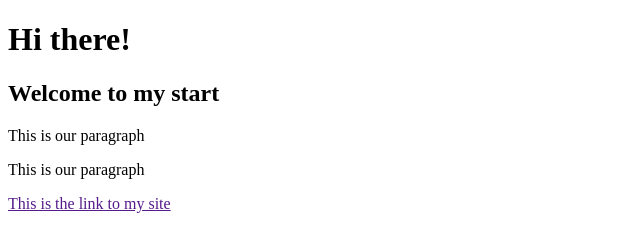
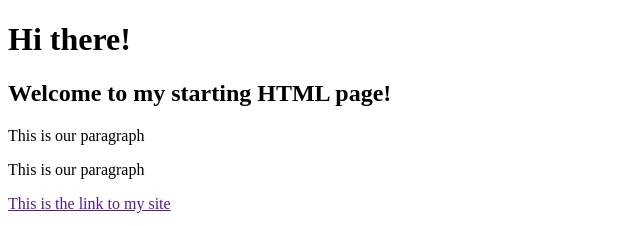
Before and after one commit to cogdefi/exercise-1, a plain HTML site: page index.html in a window 1280 px wide. Shown: the top 226 px of the page, without its empty margins (0-640 px from the left). Drawn offline with Linux system fonts and the light colour scheme.

```diff
--- a/index.html
+++ b/index.html
@@ -8,7 +8,7 @@
   </head>
   <body>
     <h1> Hi there!</h1>
-    <h2> Welcome to my start</h2>
+    <h2> Welcome to my starting HTML page!</h2>
     <p> This is our paragraph</p>
     <p> This is our paragraph</p>
     <a href="">This is the link to my site</a>
```
